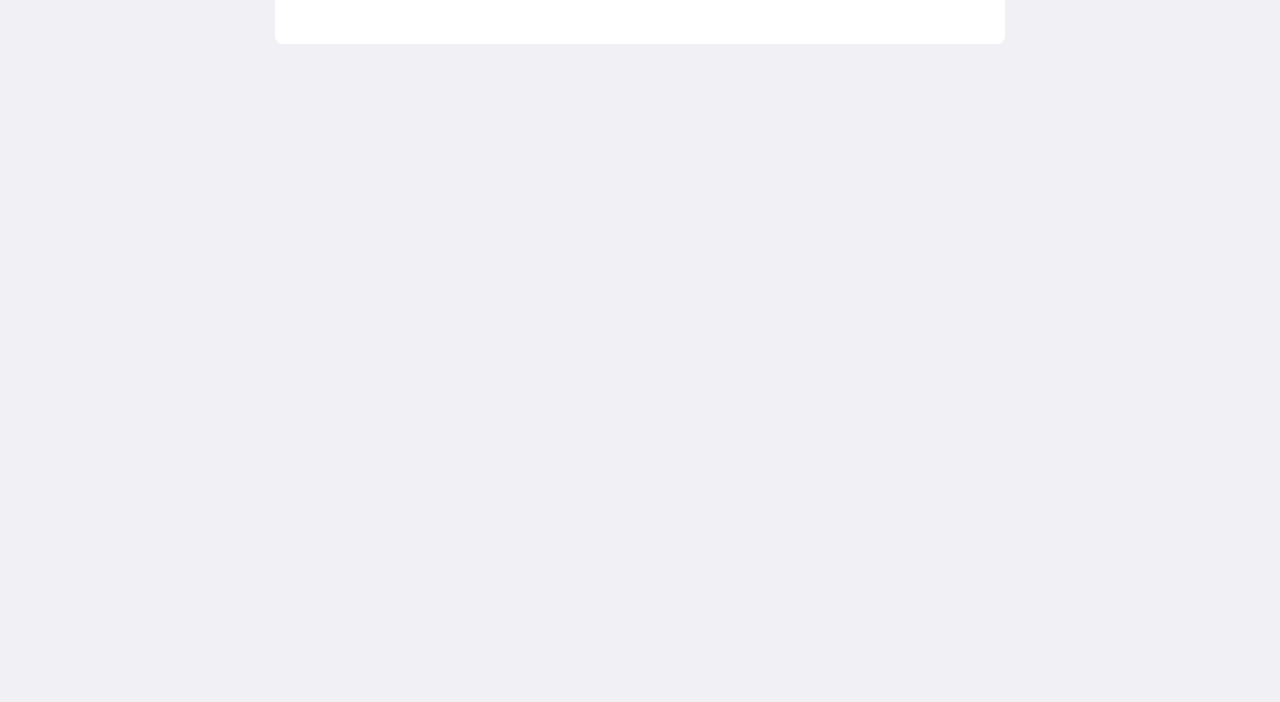
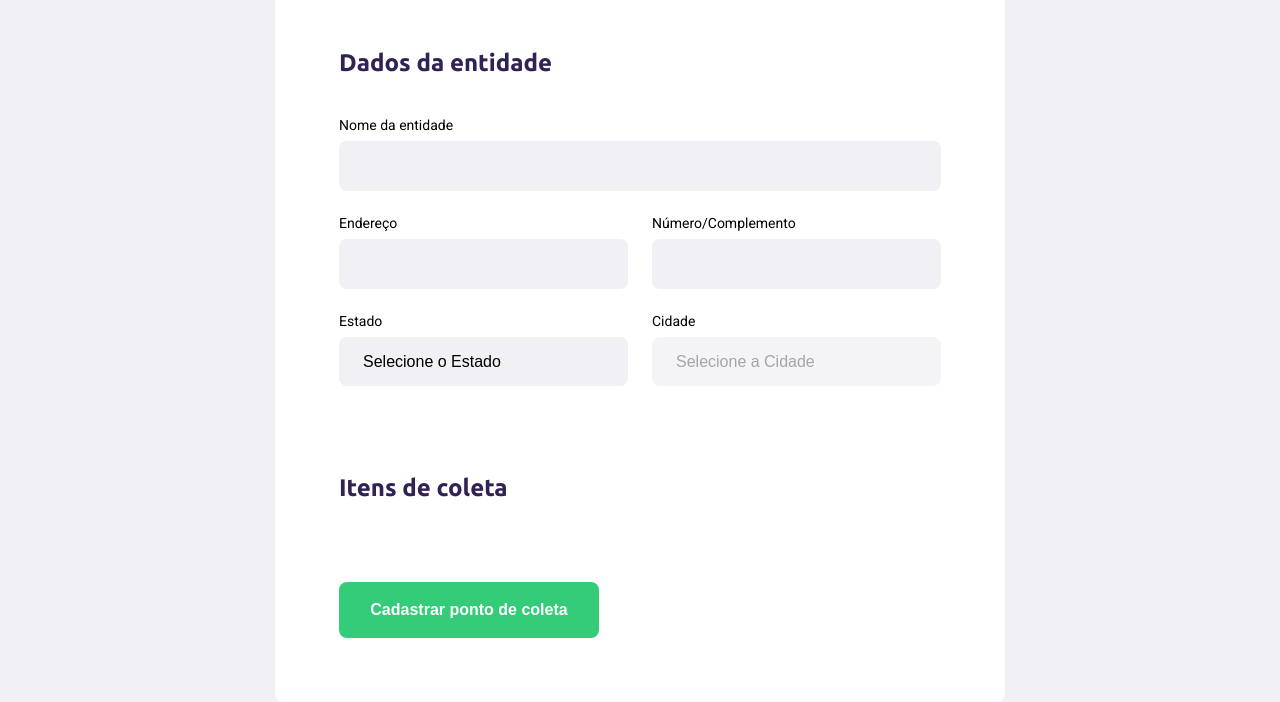
Before and after one commit to LucasDants/HTMLJSCSS-Ecoleta, a plain HTML site: page create-point.html in a window 1280 px wide. Shown: the part 293-995 px from the top of the page. Before the commit the page ends 800 px from the top, so only its background shows below. Drawn offline with Linux system fonts and the light colour scheme; no server answers.

Commit message:
2° dia da semana

```diff
--- a/create-point.html
+++ b/create-point.html
@@ -23,9 +23,51 @@
 
         <form action="">
             <h1>Cadastro do ponto de coleta</h1>
-
+            <fieldset>
+                <legend>
+                    <h2>Dados da entidade</h2>
+                </legend>
+                <div class="field">
+                    <label for="name">Nome da entidade</label>
+                    <input type="text" name="name" id="">
+                </div>
+                <div class="field-group">
+                    <div class="field">
+                        <label for="address">Endereço</label>
+                        <input type="text" name="address">
+                    </div>
+                    <div class="field">
+                        <label for="address2">Número/Complemento</label>
+                        <input type="text" name="address2">
+                    </div>
+                </div>
+                <div class="field-group">
+                    <div class="field">
+                        <label for="state">Estado</label>
+                        <select name="uf" id="">
+                            <option value="">Selecione o Estado</option>
+                        </select>
+                        <input type="hidden" name="state">
+                    </div>
+                    <div class="field">
+                        <label for="city">Cidade</label>
+                        <select name="city" id="" disabled>
+                            <option value="">Selecione a Cidade</option>
+                        </select>
+                    </div>
+                </div>
+            </fieldset>
+            <fieldset>
+                <legend>
+                    <h2>
+                        Itens de coleta
+                    </h2>
+                </legend>
+            </fieldset>
+            <button type="submit">Cadastrar ponto de coleta</button>
         </form>
     </div>
+    <script src="/scripts/create-point.js"></script>
 </body>
 
 </html>
--- /dev/null
+++ b/scripts/create-point.js
@@ -0,0 +1,37 @@
+
+function populateUFs() {
+    const ufSelect = document.querySelector('select[name=uf]')
+    fetch('https://servicodados.ibge.gov.br/api/v1/localidades/estados')
+    .then(res => res.json())
+
+    .then( states => {
+        for(state of states) {
+            ufSelect.innerHTML += `
+            <option value="${state.id}">${state.nome}</option>
+            `
+        }
+    })
+}
+
+populateUFs()
+
+function getCities(event) {
+    const citySelect = document.querySelector('[name=city]')
+    const stateInput = document.querySelector('input[name=state]')
+    const ufValue = event.target.value
+    const indexOfSelectedState = event.target.selectedIndex
+    stateInput.value = event.target.options[indexOfSelectedState].text
+    const url = `https://servicodados.ibge.gov.br/api/v1/localidades/estados/${ufValue}/municipios`
+    fetch(url).then(res => res.json()).then(cities => {
+        for (city of cities) {
+            citySelect.innerHTML += `
+            <option value="${city.id}">${city.nome}</option>
+            `
+        }
+        citySelect.disabled = false
+    })
+}
+
+document
+    .querySelector("select[name=uf")
+    .addEventListener("change", getCities)
--- a/styles/create-point.css
+++ b/styles/create-point.css
@@ -33,5 +33,73 @@ form {
     padding: 64px;
     border-radius: 8px;
     max-width: 730px;
-    box-sizing: border-box;
 }
+
+form h1 {
+    font-size: 36px;
+}
+
+form fieldset {
+    margin-top: 64px;
+    border: 0;
+}
+
+form legend {
+    margin-bottom: 40px;
+}
+
+form legend h2 {
+    font-size: 24px;
+}
+
+form .field {
+    display: flex;
+    flex-direction: column;
+    margin-bottom: 24px;
+    flex: 1;
+}
+
+form .field-group {
+    display: flex;
+}
+
+form input, form select {
+    background-color: #f0f0f5;
+    border: 0;
+    padding: 16px 24px;
+    font-size: 16px;
+    outline: none;
+    border-radius: 8px;
+}
+
+form select {
+    -webkit-appearance: none;
+    -moz-appearance: none;
+    appearance: none;
+}
+
+form label {
+    font-size: 14px;
+    margin-bottom: 8px;
+}
+
+form .field-group .field + .field {
+    margin-left: 24px;
+}
+
+form button {
+    width: 260px;
+    height: 56px;
+    background-color: var(--primary-color);
+    border-radius: 8px;
+    color: white;
+    font-weight: bold;
+    font-size: 16px;
+    border: 0;
+    margin-top: 40px;
+    transition: background-color 400ms;
+}
+
+form button:hover {
+    background-color: #2fb86e;
+}
--- a/styles/main.css
+++ b/styles/main.css
@@ -10,6 +10,7 @@
 * {
     margin: 0;
     padding: 0;
+    box-sizing: border-box;
 }
 
 html {
```
